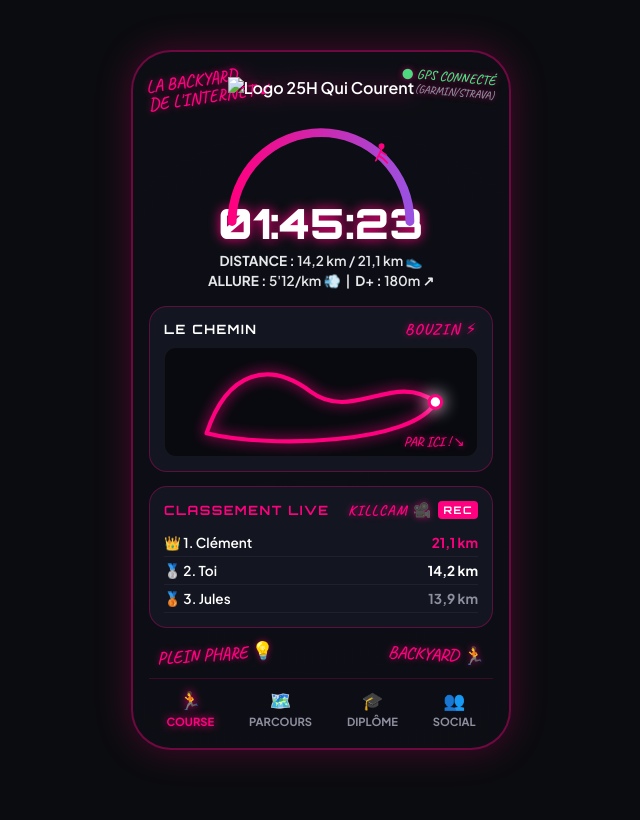
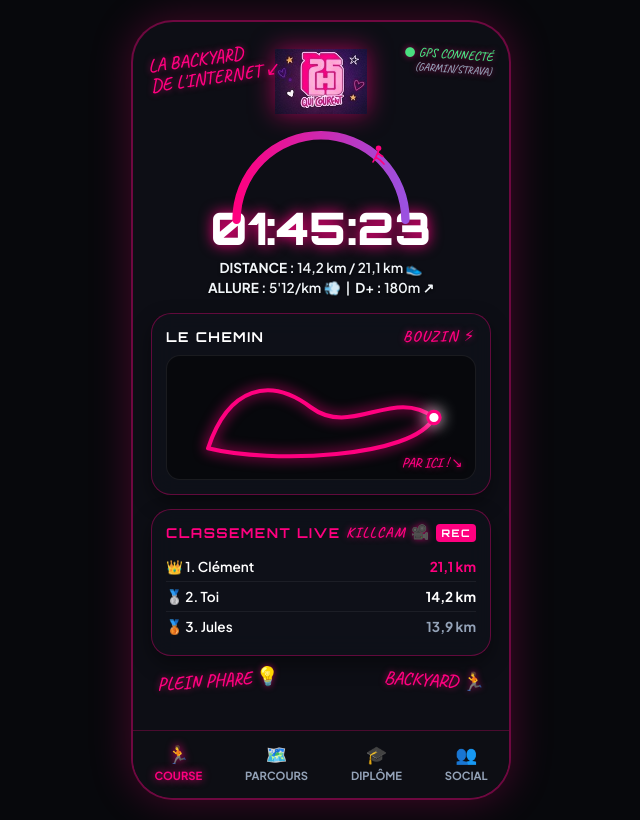
Before and after one commit to mogomegarun/backyard-25h, a website: page index.html in a window 1280 px wide. Shown: the whole page, without its empty margins (319-959 px from the left). Drawn offline with Linux system fonts and the light colour scheme.

Commit message:
Update index.html

```diff
--- a/index.html
+++ b/index.html
@@ -10,12 +10,12 @@
 
   <style>
     :root {
-      --bg-dark: #0b0c10;
-      --card-bg: rgba(21, 24, 36, 0.88);
+      --bg-dark: #07080c;
+      --card-bg: rgba(15, 17, 26, 0.92);
       --neon-pink: #ff007f;
       --neon-purple: #9b51e0;
       --text-white: #ffffff;
-      --text-muted: #8e8f9f;
+      --text-muted: #94a3b8;
       --font-cinema: 'Orbitron', sans-serif;
       --font-handwritten: 'Caveat', cursive;
     }
@@ -33,119 +33,102 @@
       padding: 20px;
     }
 
-    /* Conteneur Téléphone */
+    /* Conteneur Téléphone avec la planche de Doodles intégrée en arrière-plan */
     .phone-screen {
       width: 380px;
+      min-height: 780px;
       background-color: #0d0e15;
       background-image:
-        radial-gradient(circle, rgba(13, 14, 21, 0.85) 0%, rgba(13, 14, 21, 0.95) 100%),
-        url('images/bg-doodles.jpg');
+        linear-gradient(rgba(13, 14, 21, 0.78), rgba(13, 14, 21, 0.88)),
+        url('/images/doodles-bg-isoles.jpg');
       background-size: cover;
       background-position: center;
+      background-repeat: no-repeat;
       border: 2px solid rgba(255, 0, 127, 0.4);
-      border-radius: 40px;
-      padding: 20px 16px;
+      border-radius: 42px;
+      padding: 22px 18px;
       position: relative;
-      box-shadow: 0 0 35px rgba(255, 0, 127, 0.25);
+      box-shadow: 0 0 40px rgba(255, 0, 127, 0.25);
       display: flex;
       flex-direction: column;
       gap: 14px;
+      overflow: hidden;
     }
 
     /* Style des Doodles manuscrits */
     .doodle-text {
       font-family: var(--font-handwritten);
       color: var(--neon-pink);
-      font-size: 1.1rem;
-      line-height: 1;
+      font-size: 1.15rem;
+      line-height: 1.1;
       text-shadow: 0 0 6px rgba(255, 0, 127, 0.6);
       position: absolute;
+      z-index: 2;
     }
 
-    /* Top Bar : Logo Centré */
+    /* Header & Logo Centré */
     .top-header {
       position: relative;
       display: flex;
-      flex-direction: column;
+      justify-content: center;
       align-items: center;
-      justify-content: center;
       margin-top: 5px;
-      margin-bottom: 5px;
+      margin-bottom: 2px;
     }
-.logo-img {
-      max-height: 70px;
+
+    .logo-img {
+      max-height: 65px;
       width: auto;
       display: block;
-      filter: drop-shadow(0 0 10px rgba(255, 0, 127, 0.5));
-    }
-    .logo-box {
-      border: 3px solid var(--neon-pink);
-      border-radius: 12px;
-      padding: 4px 16px;
-      background: rgba(0, 0, 0, 0.6);
-      text-align: center;
-      box-shadow: 0 0 15px rgba(255, 0, 127, 0.4);
+      filter: drop-shadow(0 0 12px rgba(255, 0, 127, 0.6));
     }
 
-    .logo-title {
-      font-family: var(--font-cinema);
-      font-size: 1.8rem;
-      font-weight: 900;
-      background: linear-gradient(135deg, #ff007f 0%, #9b51e0 100%);
-      -webkit-background-clip: text;
-      -webkit-text-fill-color: transparent;
-      line-height: 1;
-    }
-
-    .logo-subtitle {
-      font-family: var(--font-handwritten);
-      color: #fff;
-      font-size: 1rem;
-    }
-
-    /* Section Chrono & Arc avec Runner */
+    /* Chrono & Arc */
     .timer-section {
       position: relative;
       text-align: center;
-      padding-top: 10px;
     }
 
     .arc-container {
       position: relative;
       width: 260px;
-      height: 100px;
+      height: 95px;
       margin: 0 auto;
     }
 
     .timer-display {
       font-family: var(--font-cinema);
-      font-size: 2.6rem;
+      font-size: 2.8rem;
       font-weight: 900;
       color: #fff;
-      text-shadow: 0 0 12px var(--neon-pink);
-      margin-top: -30px;
+      text-shadow: 0 0 14px var(--neon-pink);
+      margin-top: -25px;
     }
 
     .stats-row {
       font-size: 0.85rem;
-      color: #e5e7eb;
+      color: #f1f5f9;
       margin: 3px 0;
       font-weight: 600;
+      text-shadow: 0 1px 3px rgba(0, 0, 0, 0.8);
     }
 
-    /* Cards Glassmorphism */
+    /* Cartes UI Glassmorphism */
     .ui-card {
       background: var(--card-bg);
-      backdrop-filter: blur(10px);
-      border: 1px solid rgba(255, 0, 127, 0.3);
-      border-radius: 18px;
+      backdrop-filter: blur(12px);
+      -webkit-backdrop-filter: blur(12px);
+      border: 1px solid rgba(255, 0, 127, 0.35);
+      border-radius: 20px;
       padding: 14px;
       position: relative;
+      box-shadow: 0 8px 20px rgba(0, 0, 0, 0.4);
+      z-index: 1;
     }
 
     .card-title {
       font-family: var(--font-cinema);
-      font-size: 0.8rem;
+      font-size: 0.85rem;
       font-weight: 700;
       letter-spacing: 1.5px;
       text-transform: uppercase;
@@ -156,14 +139,14 @@
       justify-content: space-between;
     }
 
-    /* Map GPX */
+    /* Carte GPX */
     .map-container {
-      height: 110px;
-      background: rgba(0,0,0,0.5);
-      border-radius: 12px;
+      height: 125px;
+      background: rgba(0, 0, 0, 0.45);
+      border-radius: 14px;
       position: relative;
       overflow: hidden;
-      border: 1px solid rgba(255,255,255,0.05);
+      border: 1px solid rgba(255, 255, 255, 0.08);
     }
 
     /* Leaderboard */
@@ -172,19 +155,35 @@
       align-items: center;
       justify-content: space-between;
       font-size: 0.85rem;
-      padding: 5px 0;
-      border-bottom: 1px solid rgba(255,255,255,0.05);
+      padding: 6px 0;
+      border-bottom: 1px solid rgba(255, 255, 255, 0.06);
     }
 
-    /* Bottom Nav */
+    .leader-row:last-child {
+      border-bottom: none;
+    }
+
+    .doodle-img-icon {
+      height: 24px;
+      width: auto;
+      vertical-align: middle;
+    }
+
+    /* Barre de Navigation */
     .nav-bar {
       display: flex;
       justify-content: space-around;
-      padding-top: 10px;
-      border-top: 1px solid rgba(255, 0, 127, 0.2);
+      padding-top: 12px;
+      margin-top: auto;
+      border-top: 1px solid rgba(255, 0, 127, 0.25);
       font-size: 0.7rem;
       color: var(--text-muted);
       font-weight: 700;
+      background: rgba(13, 14, 21, 0.95);
+      margin-left: -18px;
+      margin-right: -18px;
+      margin-bottom: -22px;
+      padding-bottom: 16px;
     }
 
     .nav-item {
@@ -205,26 +204,24 @@
 
 <div class="phone-screen">
 
-  <!-- Texte d'angle Gauche -->
-  <span class="doodle-text" style="top: 18px; left: 14px; transform: rotate(-8deg);">
+  <!-- Doodles de texte positionnés sur l'interface -->
+  <span class="doodle-text" style="top: 25px; left: 16px; transform: rotate(-8deg);">
     LA BACKYARD<br>DE L'INTERNET ↙
   </span>
 
-  <!-- Texte d'angle Droit -->
-  <span class="doodle-text" style="top: 18px; right: 14px; transform: rotate(5deg); color: #4ade80; text-align: right; font-size: 0.85rem;">
-    ● GPS CONNECTÉ<br><span style="color: var(--text-muted); font-size: 0.7rem;">(GARMIN/STRAVA)</span>
+  <span class="doodle-text" style="top: 25px; right: 16px; transform: rotate(4deg); color: #4ade80; text-align: right; font-size: 0.8rem;">
+    ● GPS CONNECTÉ<br><span style="color: var(--text-muted); font-size: 0.68rem;">(GARMIN/STRAVA)</span>
   </span>
 
-<!-- LOGO CENTRÉ EN HAUT -->
-<div class="top-header">
-  <img src="/images/logo-25h-qui-courent.jpg" alt="Logo 25H Qui Courent" class="logo-img" />
-</div>
+  <!-- LOGO CENTRÉ EN HAUT (Corrigé en .png) -->
+  <div class="top-header">
+    <img src="/images/logo-25h-qui-courent.png" alt="Logo 25H Qui Courent" class="logo-img" />
+  </div>
 
-  <!-- SECTION CHRONO + ARC + RUNNER SUR LA BOUCLE -->
+  <!-- SECTION CHRONO + ARC + RUNNER -->
   <div class="timer-section">
     <div class="arc-container">
-      <svg width="260" height="100" viewBox="0 0 200 90">
-        <!-- Arc Néon -->
+      <svg width="260" height="95" viewBox="0 0 200 90">
         <path d="M 20 85 A 75 75 0 0 1 180 85" fill="none" stroke="url(#neon-grad)" stroke-width="8" stroke-linecap="round" />
         <defs>
           <linearGradient id="neon-grad" x1="0%" y1="0%" x2="100%" y2="0%">
@@ -233,7 +230,6 @@
           </linearGradient>
         </defs>
 
-        <!-- RUNNER (Coureur) Positionné sur l'arc -->
         <g transform="translate(148, 14) scale(0.65)">
           <circle cx="10" cy="5" r="4" fill="#ff007f" />
           <path d="M 10 9 L 6 18 L 12 22 M 10 13 L 16 17 M 6 18 L 2 25 M 12 22 L 18 28" stroke="#ff007f" stroke-width="2.5" fill="none" stroke-linecap="round"/>
@@ -246,21 +242,18 @@
     <div class="stats-row"><strong>ALLURE :</strong> 5'12/km 💨 &nbsp;|&nbsp; <strong>D+ :</strong> 180m ↗</div>
   </div>
 
-  <!-- CARTE PARCOURS (Sans texte 'Pyrénées') -->
+  <!-- CARTE PARCOURS -->
   <div class="ui-card">
     <div class="card-title">
       <span>LE CHEMIN</span>
-      <!-- AJOUT : Bouzin -->
       <span class="doodle-text" style="position: relative; font-size: 0.95rem;">BOUZIN ⚡</span>
     </div>
 
     <div class="map-container">
       <svg width="100%" height="100%" viewBox="0 0 300 100">
-        <!-- Tracé GPX Néon -->
         <path d="M 40,80 C 60,20 100,10 140,40 C 180,70 220,20 260,50 C 240,90 100,95 40,80 Z"
               fill="none" stroke="#ff007f" stroke-width="4" stroke-linecap="round" stroke-linejoin="round"
               style="filter: drop-shadow(0 0 6px #ff007f);" />
-        <!-- Marqueur Coureur -->
         <circle cx="260" cy="50" r="6" fill="#fff" stroke="#ff007f" stroke-width="3" style="filter: drop-shadow(0 0 8px #fff);" />
       </svg>
 
@@ -274,8 +267,8 @@
   <div class="ui-card">
     <div class="card-title">
       <span style="color: var(--neon-pink);">CLASSEMENT LIVE</span>
-      <!-- AJOUT : Killcam -->
       <div style="display: flex; align-items: center; gap: 6px;">
+        <!-- Si doodle-camerarec.png est envoyé sur GitHub, la balise ci-dessous l'affichera directement -->
         <span class="doodle-text" style="position: relative; font-size: 0.9rem;">KILLCAM 🎥</span>
         <span style="font-size: 0.65rem; background: var(--neon-pink); color: #fff; padding: 2px 5px; border-radius: 4px; font-family: var(--font-cinema);">REC</span>
       </div>
@@ -295,8 +288,8 @@
     </div>
   </div>
 
-  <!-- BAS DE PAGE (Sans 'Joie' ni 'Travail d'équipe') -->
-  <div style="display: flex; justify-content: space-between; margin-top: 4px; padding: 0 8px;">
+  <!-- BAS DE PAGE -->
+  <div style="display: flex; justify-content: space-between; padding: 0 6px;">
     <span class="doodle-text" style="position: relative; transform: rotate(-4deg);">PLEIN PHARE 💡</span>
     <span class="doodle-text" style="position: relative; transform: rotate(3deg);">BACKYARD 🏃</span>
   </div>
```
